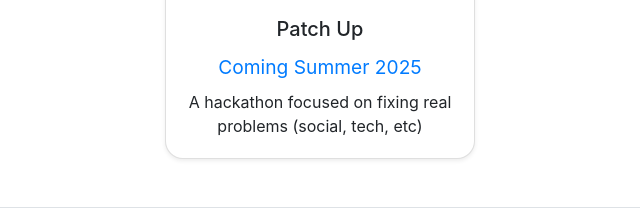
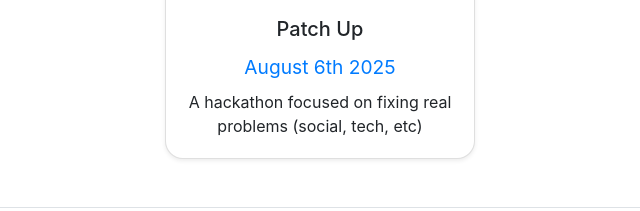
Before and after one commit to HackUK/HackUK-Site, a plain HTML site: page pages/hackathons.html in a window 1280 px wide. Shown: the part 376-587 px from the top of the page, 320-960 px from the left. Drawn offline with nearby package versions, Linux system fonts and the light colour scheme.

Commit message:
Update hackathons.html

```diff
--- a/pages/hackathons.html
+++ b/pages/hackathons.html
@@ -74,7 +74,7 @@
                     <img src="../hackathon1.jpg" class="card-img-top" alt="Hackathon Coming Soon" style="border-top-left-radius: 18px; border-top-right-radius: 18px;">
                     <div class="card-body">
                         <h5 class="card-title fw-bold">Patch Up</h5>
-                        <p class="card-text text-primary mb-2" style="font-size: 1.2rem;">Coming Summer 2025</p>
+                        <p class="card-text text-primary mb-2" style="font-size: 1.2rem;">August 6th 2025</p>
                         <p class="card-text">A hackathon focused on fixing real problems (social, tech, etc)</p>
                     </div>
                 </div>
```
